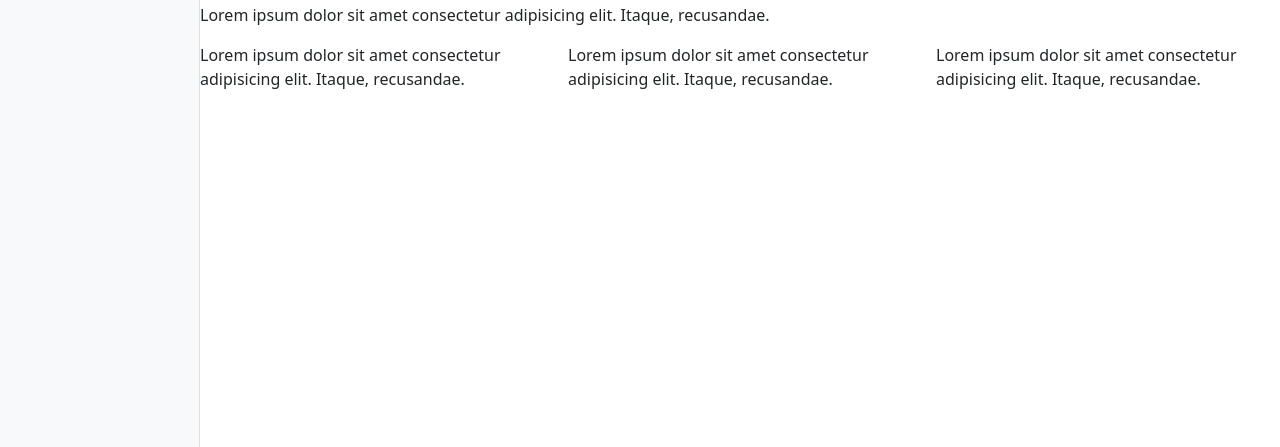
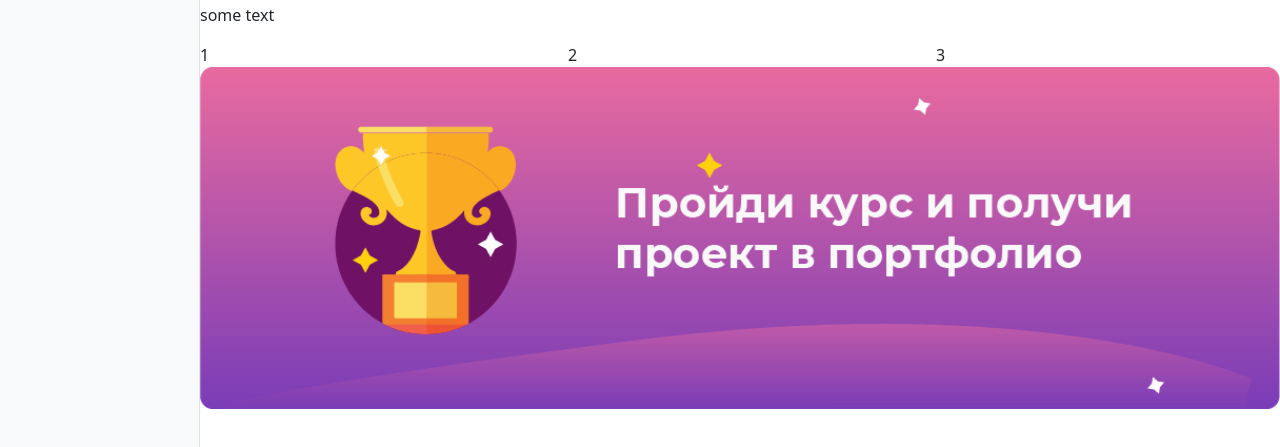
Before and after one commit to dotADmit/js-constructor, a plain HTML site: page index.html in a window 1280 px wide. Shown: the part 53-500 px from the top of the page. Drawn offline with nearby package versions, Linux system fonts and the light colour scheme.

Commit message:
js block 1-4

```diff
--- a/index.html
+++ b/index.html
@@ -14,29 +14,11 @@
 		<div id="panel" class="bg-light sidebar"></div>
 		<div id="site" class="content">
 
-			<div class="row">
-				<div class="col-sm">
-					<h1>Hello World!</h1>
-				</div>
-			</div>
 
-			<div class="row">
-				<div class="col-sm">
-					<p>Lorem ipsum dolor sit amet consectetur adipisicing elit. Itaque, recusandae.</p>
-				</div>
-			</div>
 
-			<div class="row">
-				<div class="col-sm">
-					<p>Lorem ipsum dolor sit amet consectetur adipisicing elit. Itaque, recusandae.</p>
-				</div>
-				<div class="col-sm">
-					<p>Lorem ipsum dolor sit amet consectetur adipisicing elit. Itaque, recusandae.</p>
-				</div>
-				<div class="col-sm">
-					<p>Lorem ipsum dolor sit amet consectetur adipisicing elit. Itaque, recusandae.</p>
-				</div>
-			</div>
+
+
+
 
 		</div>
 	</div>
--- a/index.js
+++ b/index.js
@@ -1,9 +1,64 @@
 const model = [
-	{type: 'title', value: 'Hello World!'},
-	{type: 'text' , value: 'some text'},
+	{ type: 'title', value: 'Hello World!' },
+	{ type: 'text', value: 'some text' },
 	{type: 'columns', value: [
-		'1',
-		'2',
-		'3'
-	]}
-]
+			'1',
+			'2',
+			'3'
+		]},
+	{type: 'image', value: './assets/image.png'}
+];
+
+const $site = document.querySelector('#site');
+
+model.forEach(block => {
+	let html = '';
+
+	if (block.type === 'title') {
+		html = title(block);
+	} else if (block.type === 'text') {
+		html = text(block);
+	} else if (block.type === 'columns') {
+		html = columns(block);
+	} else if (block.type === 'image') {
+		html = image(block);
+	}
+
+	$site.insertAdjacentHTML('beforeend', html);
+});
+
+
+function title(block) {
+	return `
+			<div class="row">
+				<div class="col-sm">
+					<h1>${block.value}</h1>
+				</div>
+			</div>
+		`;
+}
+
+function text(block) {
+	return `
+			<div class="row">
+				<div class="col-sm">
+					<p>${block.value}</p>
+				</div>
+			</div>
+		`;
+}
+
+function columns(block) {
+	const html = block.value.map(item => `<div class="col-sm">${item}</div>`);
+	return `
+		<div class="row">${html.join('')}</div>
+	`;
+}
+
+function image(block) {
+	return `
+		<div class="row">
+			<img src="${block.value}" />
+		</div>
+	`;
+}
```
Also changed, not shown: assets/image.png (added).
